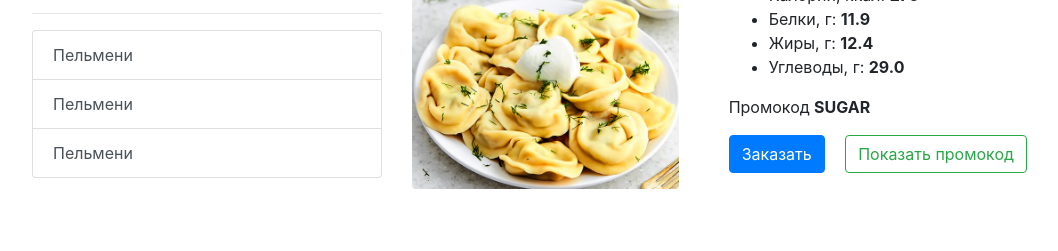
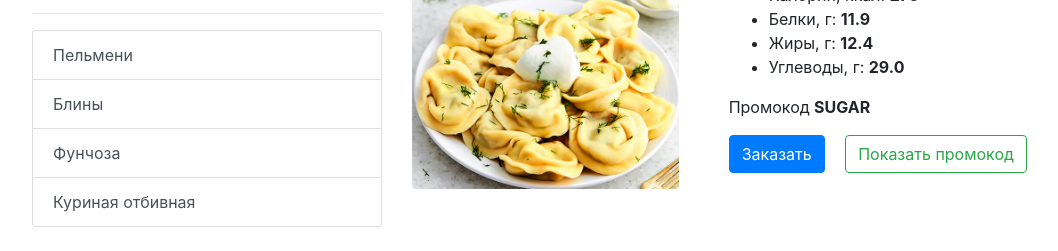
Before and after one commit to stique93/Cook_book, a plain HTML site: page Index.html in a window 1280 px wide. Shown: the part 193-444 px from the top of the page, without its empty margins (53-1111 px from the left). Drawn offline with nearby package versions, Linux system fonts and the light colour scheme.

Commit message:
add js file

```diff
--- a/Index.html
+++ b/Index.html
@@ -12,7 +12,7 @@
 </head>
 
 <body>
-    <div class="container pt-5">
+    <div class="container pt-5" id="app">
         <div class="row mb-3">
             <div class="col">
                 <h1>Cook book</h1>
@@ -27,9 +27,7 @@
                 <hr>
 
                 <ul class="list-group">
-                    <li class="list-group-item list-group-item-action pointer">Пельмени</li>
-                    <li class="list-group-item list-group-item-action pointer">Пельмени</li>
-                    <li class="list-group-item list-group-item-action pointer">Пельмени</li>
+                    <li v-for="dish in dishes" class="list-group-item list-group-item-action pointer">{{dish.name}}</li>
                 </ul>
             </div>
             <div class="col-md-8 pt-3">
@@ -56,6 +54,8 @@
         </div>
     </div>
 
+    <script src="https://cdn.jsdelivr.net/npm/vue@2.6.10/dist/vue.js"></script>
+    <script src="js/script.js"></script>
 </body>
 
 </html>
--- /dev/null
+++ b/js/script.js
@@ -0,0 +1,13 @@
+const dishes = [
+    { name: 'Пельмени', calories: '275', protein: '11.9', fat: '12.4', carbohydrate: '29.0', promo: 'Meat', image: '../images/pelmeny.jpg' },
+    { name: 'Блины', calories: '307', protein: '3.0', fat: '15.0', carbohydrate: '40.0', promo: 'Chocolate', image: '../images/bliny.jpg' },
+    { name: 'Фунчоза', calories: '320', protein: '0.7', fat: '0.5', carbohydrate: '84.0', promo: 'Beans', image: '../images/funchoza.jpg' },
+    { name: 'Куриная отбивная', calories: '169.6', protein: '17.9', fat: '7.9', carbohydrate: '5.5', promo: 'Chicken', image: '../images/otbivnaya.jpg' }
+]
+
+var vm = new Vue({
+    el: '#app',
+    data: {
+        dishes: dishes
+    }
+})
```
